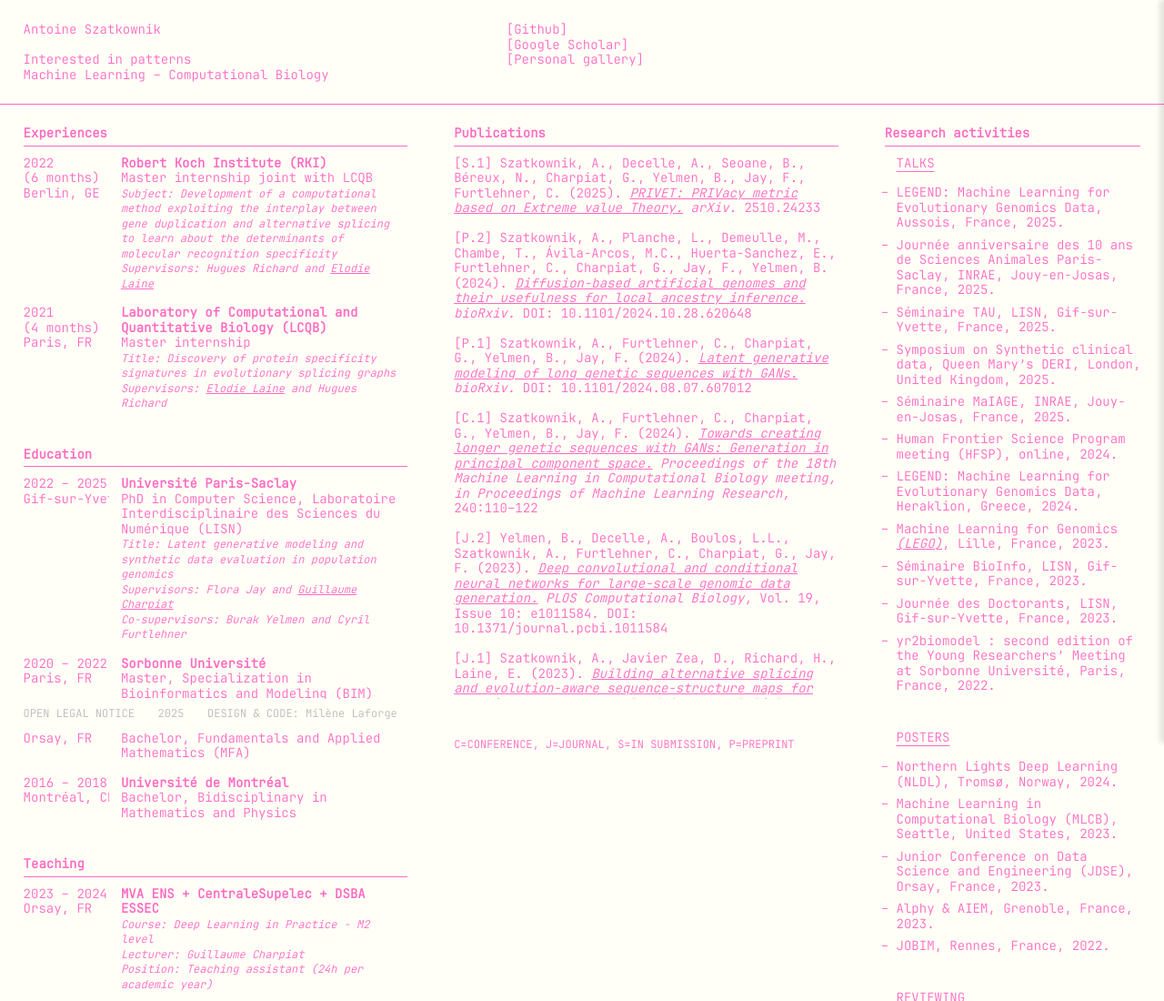
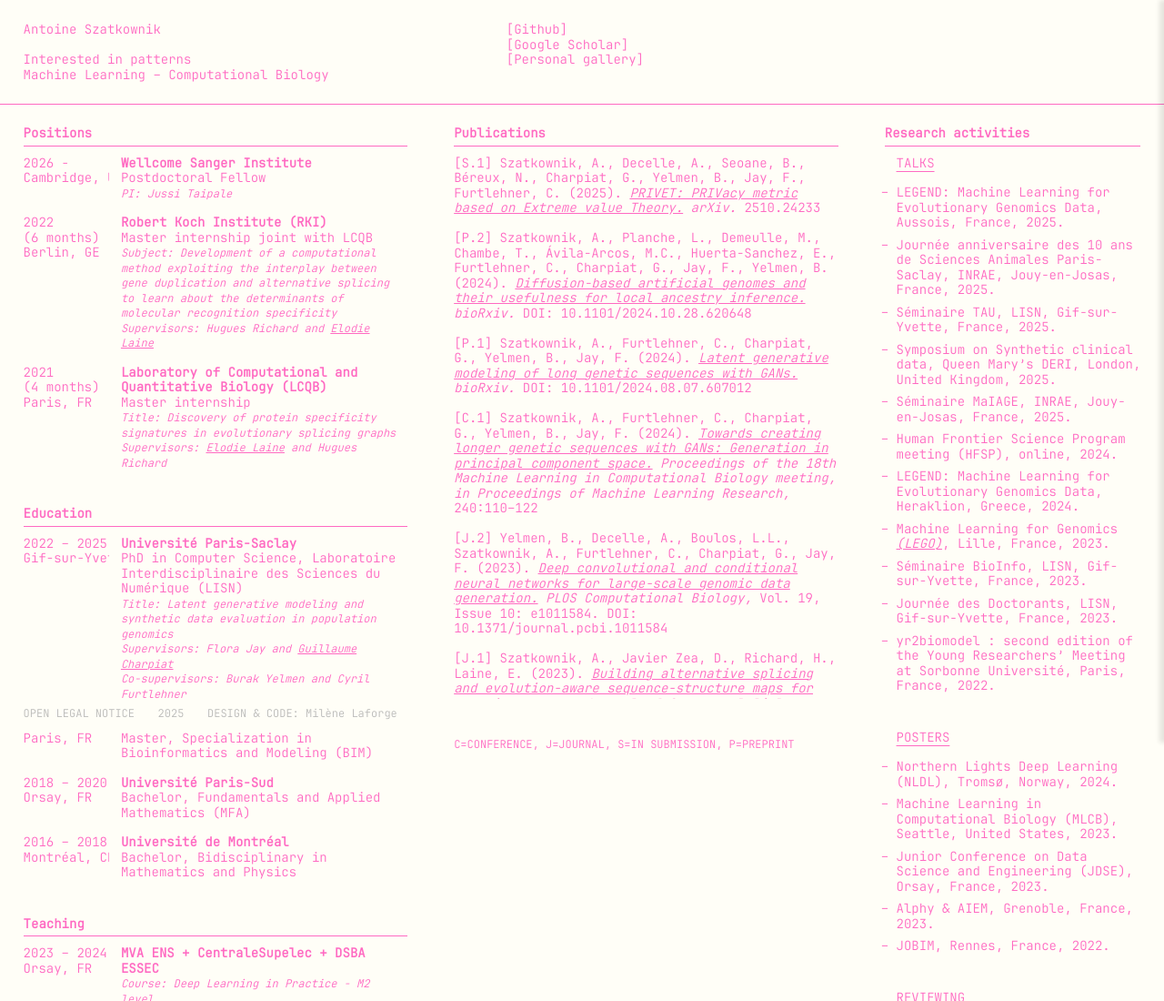
Before and after one commit to antoineszatkownik/antoineszatkownik.github.io, a plain HTML site: page index.html in a window 1280 px wide. Shown: the top 1100 px of the page at 91% size. Drawn offline with Linux system fonts and the light colour scheme.

Commit message:
update postdoc

```diff
--- a/index.html
+++ b/index.html
@@ -40,7 +40,18 @@
 
     <div class="colonne">
         <div class="block">
-            <h1>Experiences</h1>
+            <h1>Positions</h1>
+            <div class="line">
+                <p class="date">
+                    <span>2026 - </span><br>
+                    Cambridge, UK
+                </p>
+                <p class="description">
+                    <strong>Wellcome Sanger Institute</strong><br>
+                    Postdoctoral Fellow<br>
+                    <em class="small">PI: Jussi Taipale</em>
+                </p>
+            </div>
             <div class="line">
                 <p class="date">
                     <span>2022</span><br>
```
